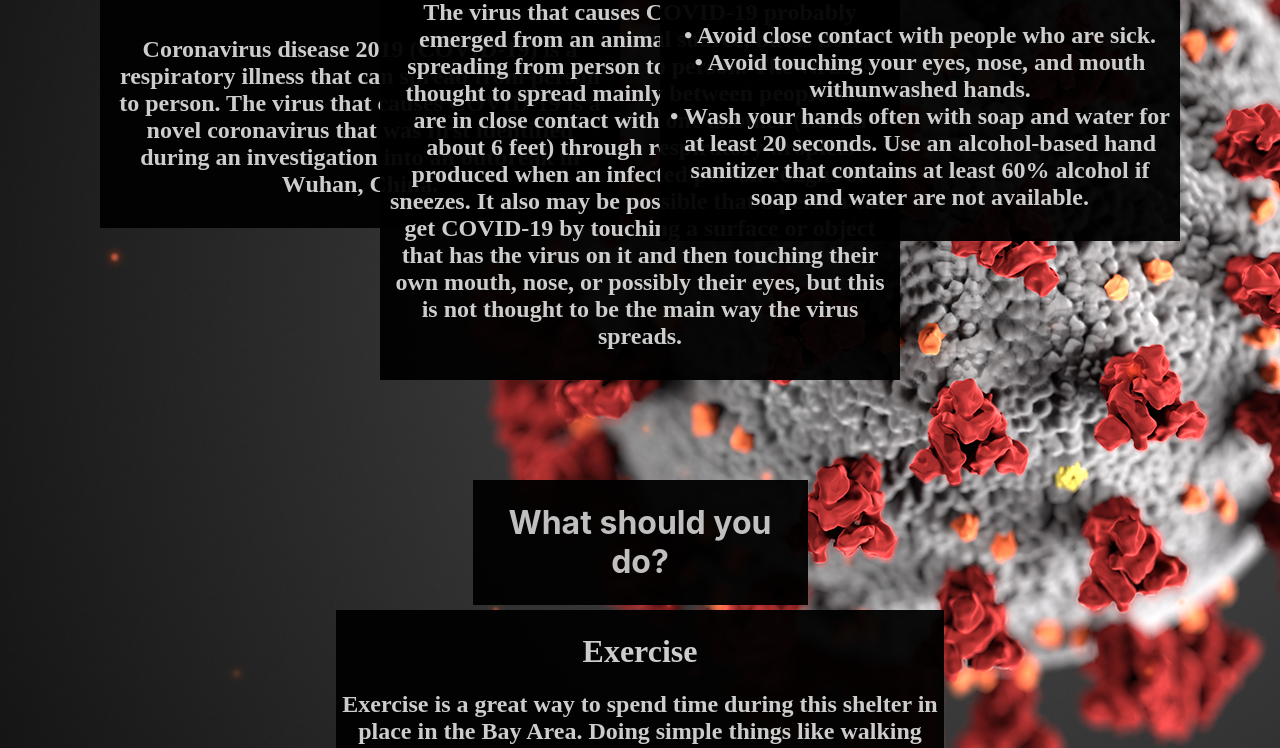
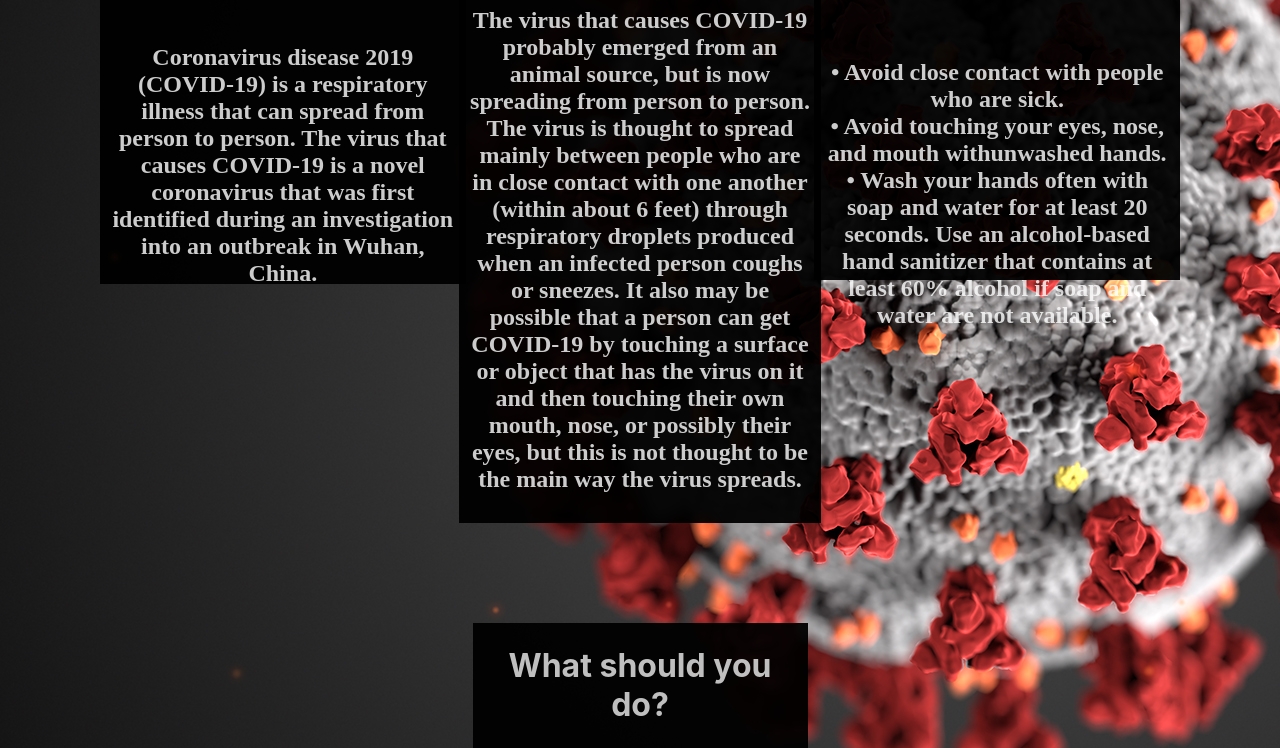
Before and after one commit to KirinC1/CoronaVirus, a plain HTML site: page index.html in a window 1280 px wide. Shown: the part 264-1012 px from the top of the page. Drawn offline with Linux system fonts and the light colour scheme.

Commit message:
Add files via upload

```diff
--- a/index.css
+++ b/index.css
@@ -1,17 +1,20 @@
 .title {
-    text-align: center;
+    overflow:auto;
     font-family: -apple-system, BlinkMacSystemFont, 'Segoe UI', Roboto, Oxygen, Ubuntu, Cantarell, 'Open Sans', 'Helvetica Neue', sans-serif;
     color: rgb(255, 255, 255, 0.75);
     background: rgba(0, 0, 0, 0.95);
     width: 385px;
     margin: auto;
+    text-align: center;
 }
 
 .what {
+    overflow:auto;
     text-align: center;
     color: rgb(255, 255, 255, 0.80);
     background: rgb(0, 0, 0, 0.95);
-    width: 500px;
+    width: 27%;
+    height: 48%;
     padding: 10px;
     position: absolute;
     left: 100px;
@@ -19,10 +22,12 @@
 }
 
 .spread {
+    overflow:auto;
     text-align: center;
     color: rgb(255, 255, 255, 0.80);
     background: rgb(0, 0, 0, 0.95);
-    width: 500px;
+    width: 27%;
+    height: 48%;
     padding: 10px;
     position: relative;
     margin-left: auto;
@@ -30,10 +35,12 @@
 }
 
 .avoid {
+    display:inline-block;
     text-align: center;
     color: rgb(255, 255, 255, 0.80);
     background: rgb(0, 0, 0, 0.95);
-    width: 500px;
+    width: 27%;
+    height: 48%;
     padding: 10px;
     position: absolute;
     right: 100px;
--- a/index.html
+++ b/index.html
@@ -1,4 +1,7 @@
 <!DOCTYPE html>
+
+<meta name="viewport" content="width=device-width; initial-scale=1.0">
+
 <head>
 <link rel="stylesheet" type="text/css" href="index.css">
 <title>COVID-19 Information</title>
@@ -66,3 +69,10 @@
         <br><br>
         </div>
 </body>
+
+<script>
+    var scale = Math.min(
+  availableWidth / contentWidth,
+  availableHeight / contentHeight
+);
+</script>
```
